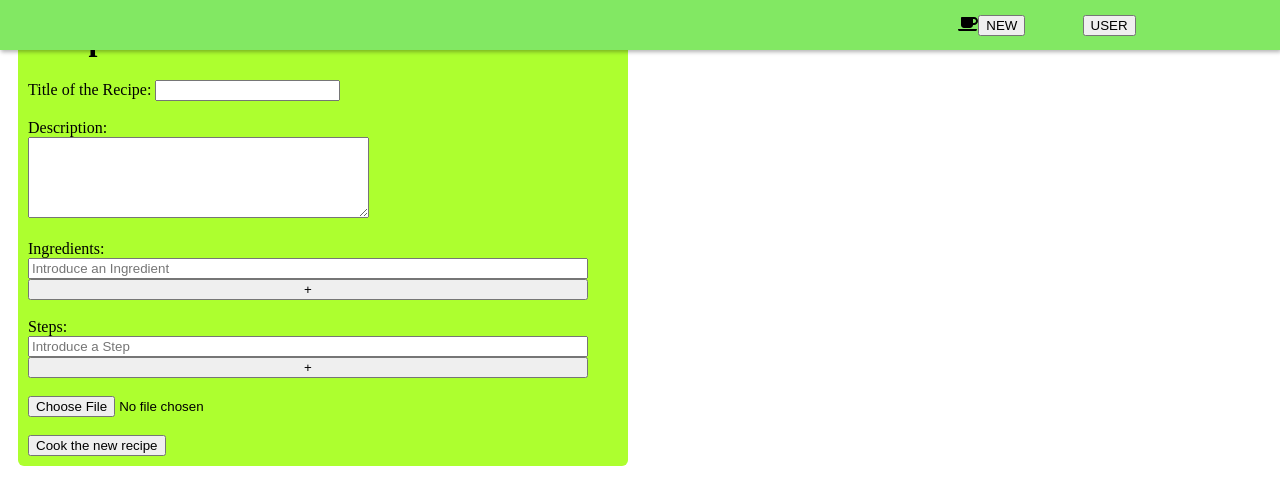
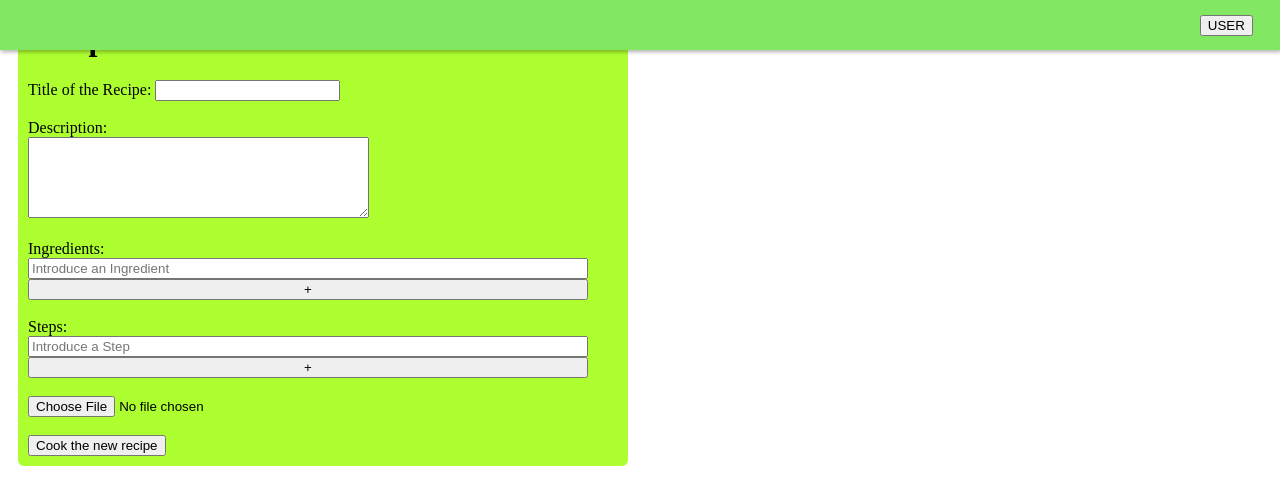
Before and after one commit to Guardiadelcastro/recipemug, a Vue app: page / in a window 1280 px wide. Shown: the top 504 px of the page. Built offline with nearby package versions, Linux system fonts and the light colour scheme.

Commit message:
Min changes

```diff
--- a/src/components/navBar.vue
+++ b/src/components/navBar.vue
@@ -2,10 +2,10 @@
     <div class="web-nav">
         <nav class="nav-bar">
             <div class="new-recipe">
-                <font-awesome-icon icon="coffee" />
-                <button class="new">NEW</button>
+                <font-awesome-icon icon="plus-square" />
             </div>
             <div class="user-settings">
+                <font-awesome-icon icon="user-circle" />
                 <button class="new">USER</button>
             </div>
         </nav>
@@ -30,11 +30,11 @@
     }
 
     .new-recipe {
-        grid-column: 9 / 10;
+        grid-column: 10 / 11;
     }
 
     .user-settings {
-        grid-column: 10 / 11;
+        grid-column: 11 / 12;
     }
 
 
```
Also changed, not shown: 1 other file (tests, documents, lock files or other folders).
